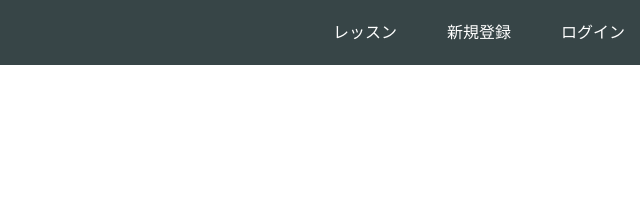
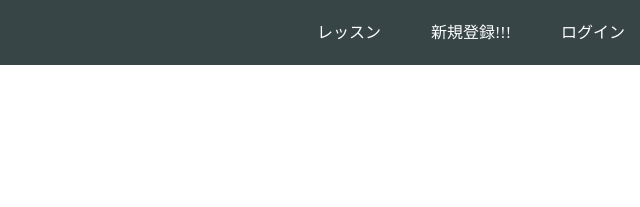
Before and after one commit to warabimochi447/progate-test1.github.io, a plain HTML site: page index.html in a window 1280 px wide. Shown: the top 207 px of the page, 640-1280 px from the left. Drawn offline with Linux system fonts and the light colour scheme.

Commit message:
Update index.html

```diff
--- a/index.html
+++ b/index.html
@@ -16,7 +16,7 @@
       <span class="fa fa-bars menu-icon"></span>
       <div class="header-right">
         <a href="#">レッスン</a>
-        <a href="#">新規登録</a>
+        <a href="#">新規登録!!!</a>
         <a href="#" class="login">ログイン</a>
       </div>
     </div>
```
